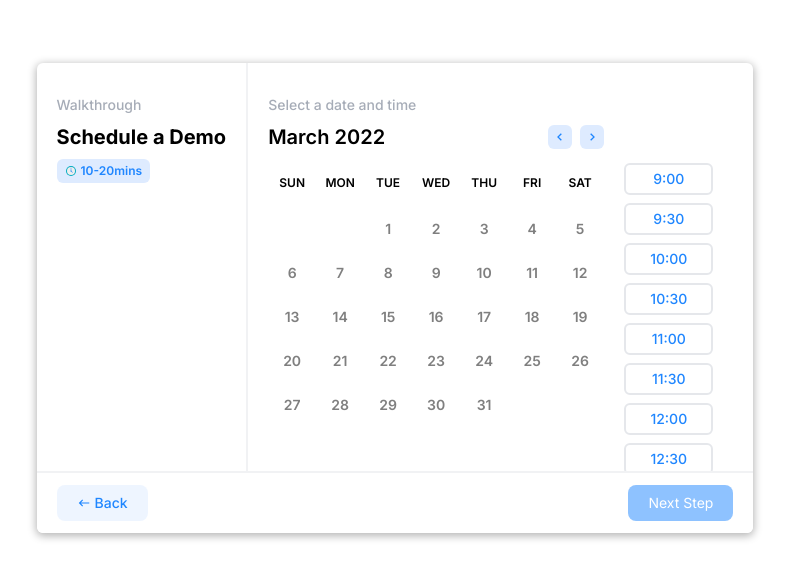
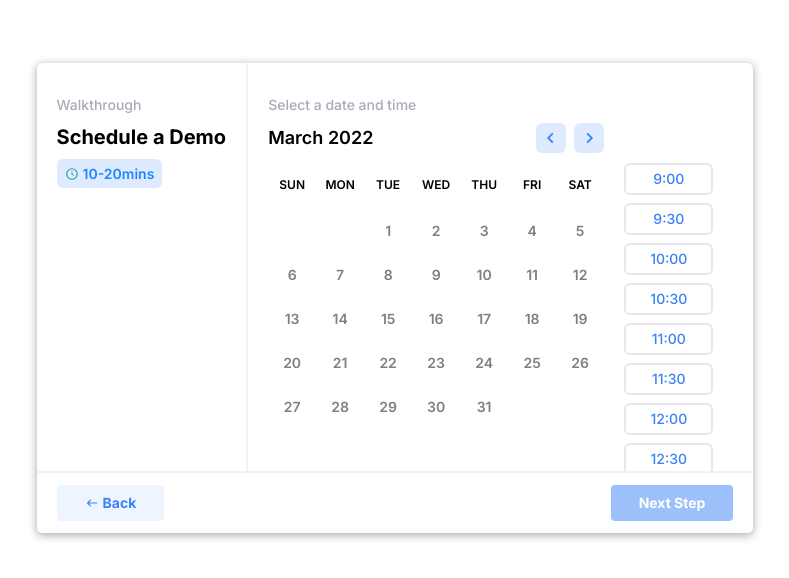
Before and after one commit to DurgeshKr2242/custom-schedule-calendar, a Next.js app: page / in a window 1280 px wide. Shown: the part 102-680 px from the top of the page, without its empty margins (245-1034 px from the left). Built offline with nearby package versions, Linux system fonts and the light colour scheme.

Commit message:
major changes

```diff
--- a/components/BottomPane.js
+++ b/components/BottomPane.js
@@ -19,14 +19,14 @@ const BottomPane = () => {
         <button
           disabled
           onClick={() => setDateSelectionStatus(false)}
-          className="flex items-center gap-1 font-[500] bg-[#DEEBFF]/50 px-5 rounded-lg py-2 text-sm text-[#1F86FF]"
+          className="flex items-center gap-1 font-bold bg-[#DEEBFF]/50 px-7 rounded-[4px] py-2 text-sm text-[#3B82F6]"
         >
           <MdKeyboardBackspace /> Back
         </button>
       ) : (
         <button
           onClick={() => setDateSelectionStatus(false)}
-          className="flex items-center gap-1 font-[500] bg-[#DEEBFF] px-5 rounded-lg py-2 text-sm text-[#1F86FF]"
+          className="flex items-center gap-1 font-bold bg-[#DEEBFF] px-7 rounded-[4px] py-2 text-sm text-[#3B82F6]"
         >
           <MdKeyboardBackspace /> Back
         </button>
@@ -36,14 +36,14 @@ const BottomPane = () => {
         selectedDate == "" || selectedTime == "" ? (
           <button
             disabled
-            className="bg-[#1F86FF]/50 text-white px-5 rounded-lg py-2 text-sm"
+            className="bg-[#3B82F6]/50 font-bold text-white px-7 rounded-[4px] py-2 text-sm"
           >
             Next Step
           </button>
         ) : (
           <button
             onClick={() => setDateSelectionStatus(true)}
-            className="bg-[#1F86FF] text-white px-5 rounded-lg py-2 text-sm"
+            className="bg-[#3B82F6] font-bold text-white px-7 rounded-[4px] py-2 text-sm"
           >
             Next Step
           </button>
@@ -51,7 +51,7 @@ const BottomPane = () => {
       ) : (
         <button
           onClick={() => setClientInfoDone(true)}
-          className="bg-[#1F86FF] text-white px-5 rounded-lg py-2 text-sm"
+          className="bg-[#3B82F6] font-bold text-white px-7 rounded-[4px] py-2 text-sm"
         >
           Schedule Demo
         </button>
--- a/components/Calender.js
+++ b/components/Calender.js
@@ -45,9 +45,6 @@ const displayTime = [
   "19:30",
 ];
 
-// let startTime = 9;
-// const endTime = 21;
-
 const Calender = () => {
   const { setSelectedDate, setSelectedTime } = useGlobalDateContext();
 
@@ -76,8 +73,6 @@ const Calender = () => {
   const nextHandler = () => {
     if (month < 11) {
       setMonth(month + 1);
-
-      // month++;
     }
     if (month == 11) {
       setYear(year + 1);
@@ -103,16 +98,16 @@ const Calender = () => {
       <div className="flex gap-0">
         <div>
           <div className="flex items-center justify-between w-full">
-            <p className="text-xl font-semibold">
+            <p className="text-lg font-semibold">
               {monthMap[month]} {year}
             </p>
             <div className="flex gap-2">
               <BiChevronRight
-                className="cursor-pointer bg-[#DEEBFF] text-[#1F86FF]  rounded-md px-1 text-2xl rotate-180"
+                className="cursor-pointer bg-[#DEEBFF] text-[#3B82F6]  rounded-md px-1 text-3xl rotate-180"
                 onClick={previousHandler}
               />
               <BiChevronRight
-                className="cursor-pointer bg-[#DEEBFF] text-[#1F86FF] rounded-md px-1 text-2xl"
+                className="cursor-pointer bg-[#DEEBFF] text-[#3B82F6] rounded-md px-1 text-3xl"
                 onClick={nextHandler}
               />
             </div>
@@ -155,9 +150,9 @@ const Calender = () => {
                         setSelectedDateIndex(i);
                       }}
                       key={i}
-                      className={` w-12 py-3 text-sm font-semibold text-center align-text-top rounded-md cursor-pointer   hover:text-white hover:bg-[#4B82E1] ${
+                      className={` w-12 py-3 text-sm font-semibold text-center align-text-top rounded-md cursor-pointer   hover:text-white hover:bg-[#3B82F6] ${
                         selectedDateIndex == i
-                          ? "text-white bg-[#4B82E1]"
+                          ? "text-white bg-[#3B82F6]"
                           : "text-black/50"
                       }`}
                     >
@@ -169,12 +164,10 @@ const Calender = () => {
           </div>
         </div>
 
-        <div className="flex flex-col gap-2 max-h-[340px] customScrollbar overflow-y-scroll text-[#1F86FF] mt-10 pb-10 px-5">
-          {/* <div className="flex flex-col gap-2 max-h-[340px] scrollbar scrollbar-thin scrollbar-thumb-gray-600 scrollbar-track-gray-300  overflow-y-scroll text-[#1F86FF] mt-10 pb-10 px-5"> */}
+        <div className="flex flex-col gap-2 max-h-[340px] customScrollbar overflow-y-scroll text-[#3B82F6] mt-10 pb-10 px-5">
           {displayTime.map((time, i) => {
             return (
               <p
-                // onClick={(e) => console.log(e.target.textContent)}
                 onClick={(e) => {
                   setSelectedTime(
                     `${e.target.textContent} -
@@ -183,13 +176,12 @@ const Calender = () => {
                     }`
                   );
                   setSelectedTimeIndex(i);
-                  // console.log(e.target.textContent.split(":")[1]);
                 }}
                 key={time}
-                className={` px-6 py-1 text-sm font-[500] text-center align-text-top border-2 rounded-md cursor-pointer   hover:text-white hover:bg-[#4B82E1] ${
+                className={` px-6 py-1 text-sm font-[500] text-center align-text-top border-2 rounded-md cursor-pointer   hover:text-white hover:bg-[#3B82F6] ${
                   selectedTimeIndex == i
-                    ? "text-white bg-[#4B82E1]"
-                    : "text-[#1F86FF]"
+                    ? "text-white bg-[#3B82F6]"
+                    : "text-[#3B82F6]"
                 }`}
               >
                 {time}
--- a/components/ClientInfo.js
+++ b/components/ClientInfo.js
@@ -56,7 +56,7 @@ const ClientInfo = () => {
       <div className="flex flex-col w-full gap-4 pr-20 mt-4 text-sm font-semibold">
         <div className="relative flex flex-col gap-2">
           <label className="text-sm font-semibold text-gray-600" htmlFor="name">
-            Your name
+            Your Full Name
           </label>
           <input
             value={name}
@@ -64,7 +64,7 @@ const ClientInfo = () => {
             className="w-full px-4 py-2 text-sm font-semibold text-gray-600 border-2 rounded-md  focus:outline-none focus:ring-2 focus:border-0 focus:ring-[#1F86FF]"
             type="text"
             id="name"
-            placeholder="Please enter your full name"
+            placeholder="Enter Your Full Name"
           />
           {name.length > 4 && (
             <div className="rounded-full bg-[#DEEBFF]/70 text-green-500 p-1 absolute right-2 top-[55%] text-xs">
@@ -77,7 +77,7 @@ const ClientInfo = () => {
             className="text-sm font-semibold text-gray-600"
             htmlFor="email"
           >
-            Your work e-mail address
+            Your Email Address
           </label>
           <input
             value={emailId}
@@ -85,7 +85,7 @@ const ClientInfo = () => {
             className="w-full px-4 py-2 text-sm font-semibold text-gray-600 border-2 rounded-md focus:outline-none focus:ring-2 focus:border-0 focus:ring-[#1F86FF]"
             type="text"
             id="email"
-            placeholder="Please enter your e-mail address"
+            placeholder="Enter Your Email Address"
           />
           {validEmail && (
             <div className="rounded-full bg-[#DEEBFF]/70 text-green-500 p-1 absolute right-2 top-[55%] text-xs">
@@ -98,7 +98,7 @@ const ClientInfo = () => {
             className="text-sm font-semibold text-gray-600"
             htmlFor="number"
           >
-            Phone number
+            Password
           </label>
           <input
             value={phoneNo}
@@ -106,7 +106,7 @@ const ClientInfo = () => {
             className="w-full px-4 py-2 text-sm font-semibold text-gray-600 border-2 rounded-md focus:outline-none focus:ring-2 focus:border-0 focus:ring-[#1F86FF]"
             type="tel"
             id="number"
-            placeholder="Please enter phone number"
+            placeholder="Enter Password"
           />
           {validPhone && (
             <div className="rounded-full bg-[#DEEBFF]/70 text-green-500 p-1 absolute right-2 top-[55%] text-xs">
--- a/components/LeftPane.js
+++ b/components/LeftPane.js
@@ -11,7 +11,7 @@ const LeftPane = () => {
       <div className="flex flex-col items-start gap-2">
         <p className="text-sm font-[500] text-gray-400/90">Walkthrough</p>
         <p className="text-xl font-bold">Schedule a Demo</p>
-        <p className="flex justify-center items-center gap-1 bg-[#DEEBFF] text-xs px-2 py-1 font-semibold rounded-md text-[#1F86FF]">
+        <p className="flex justify-center items-center gap-1 bg-[#DEEBFF] text-[14px] px-2 py-1 font-semibold rounded-md text-[#1F86FF]">
           <FcClock /> 10-20mins
         </p>
       </div>
@@ -22,7 +22,7 @@ const LeftPane = () => {
             <p className="text-xs font-[500] text-gray-400/90 uppercase ">
               Date
             </p>
-            <p className="font-semibold ">{selectedDate}</p>
+            <p className="font-semibold">{selectedDate}</p>
           </div>
         )}
         {selectedTime && (
@@ -30,7 +30,7 @@ const LeftPane = () => {
             <p className="text-xs font-[500] text-gray-400/90 uppercase ">
               Time
             </p>
-            <p className="font-semibold ">{selectedTime}</p>
+            <p className="font-semibold">{selectedTime}</p>
           </div>
         )}
       </div>
--- a/components/Success.js
+++ b/components/Success.js
@@ -6,7 +6,7 @@ const Success = () => {
   const { selectedDate, selectedTime, emailId } = useGlobalDateContext();
   return (
     <div className="flex flex-col items-center justify-center gap-8 py-8 min-w-[498px] min-h-[408px] h-full">
-      <div className="rounded-full bg-[#DEEBFF] text-[#1F86FF] p-3 text-lg">
+      <div className="rounded-full bg-[#DEEBFF] text-[#3B82F6] p-3 text-lg">
         <FaCheck />
       </div>
       <div className="flex flex-col items-center justify-center w-full gap-3">
@@ -38,10 +38,10 @@ const Success = () => {
       </div>
 
       <div className="flex flex-col gap-2">
-        <button className="bg-[#1F86FF] text-white px-5 rounded-lg py-2 text-sm font-[500]">
+        <button className="bg-[#3B82F6] text-white px-5 rounded-lg py-2 text-sm font-[500]">
           Get Back Home
         </button>
-        <button className="text-[#1F86FF] px-5 rounded-lg py-2 text-sm font-[500]">
+        <button className="text-[#3B82F6] px-5 rounded-lg py-2 text-sm font-[500]">
           Resend Email
         </button>
       </div>
```
